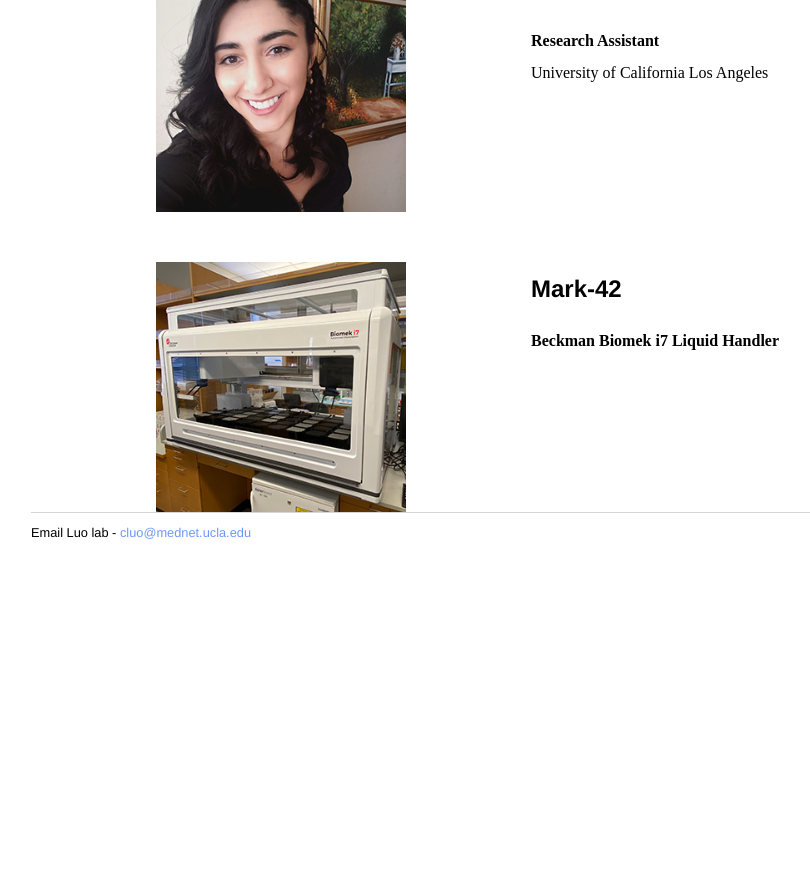
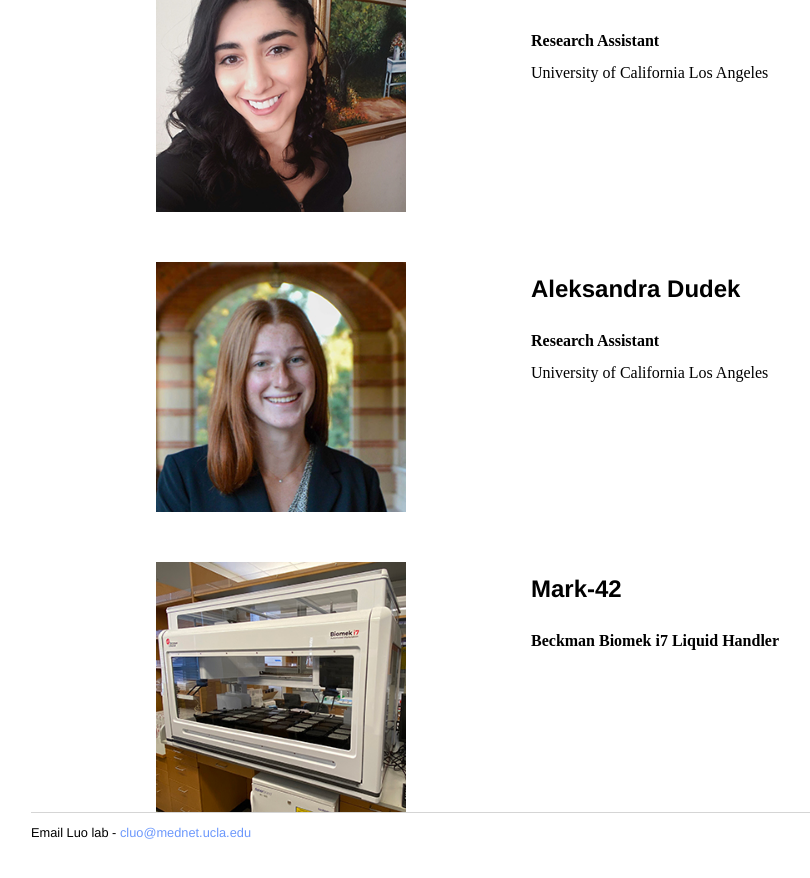
Before and after one commit to luogenomics/luogenomics.github.io, a Jekyll site: the page built from people/index.html, in a window 1280 px wide and 900 px high, scrolled down 2137 px. Shown: the top 878 px of the window, without its empty margins (109-919 px from the left). Built offline with Jekyll 4.4.1, drawn with Linux system fonts in a browser that asks for light colours; before the commit the page ends 2737 px from its top, so only the background shows below that.

Commit message:
Update index.html

```diff
--- a/people/index.html
+++ b/people/index.html
@@ -110,6 +110,20 @@
   <div class="hugespacer"></div>
   <div class="peoplemediabox pull-left">
     <a href="">
+      <img width=250 class="projectmedia" src="AleksandraDudek.jpg" >
+    </a>
+  </div>
+  <div class="projecttextbox pull-left" style="line-height:100%">
+    <p><h2>Aleksandra Dudek</h2>
+    <br><strong>Research Assistant</strong><br>
+    <br> University of California Los Angeles</a></p>
+  </div>
+</div>
+
+<div class="peoplebox">
+  <div class="hugespacer"></div>
+  <div class="peoplemediabox pull-left">
+    <a href="">
       <img width=250 class="projectmedia" src="Mark42.jpeg" >
     </a>
   </div>
```
